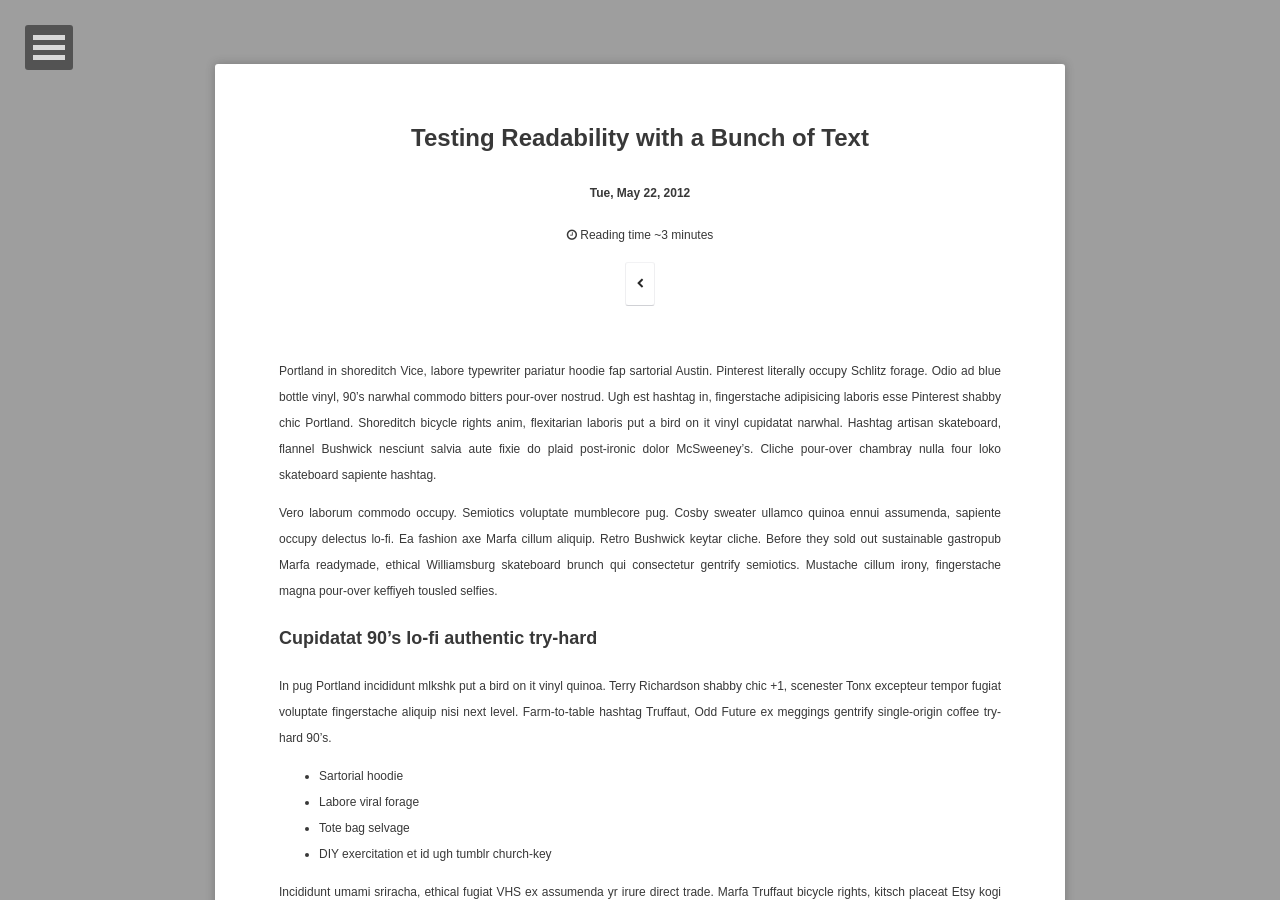
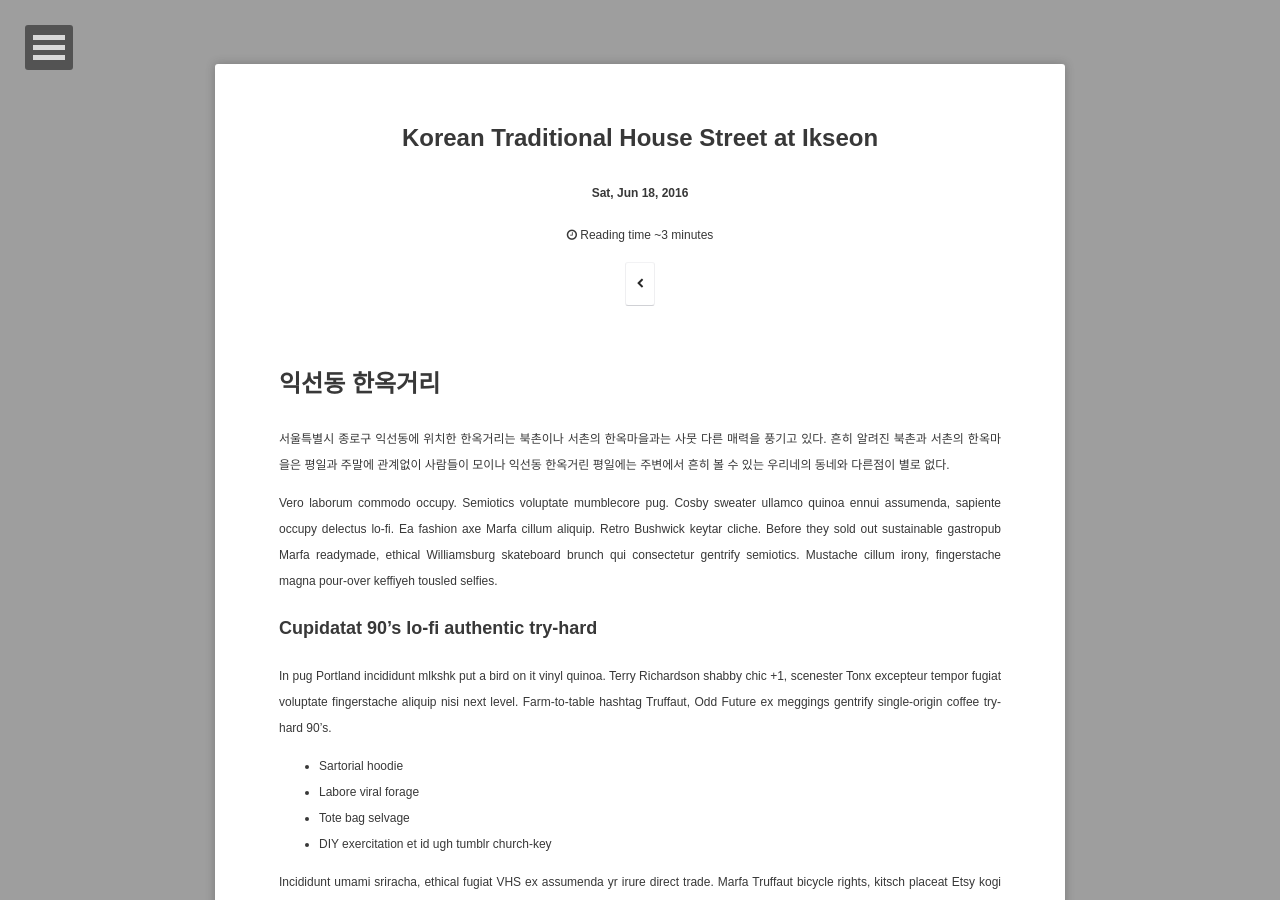
Before and after one commit to stephanie9505/stephanie9505.github.io, a Jekyll site: the page built from _posts/2016-06-18-Korean-Traditional-House-Street-at-Ikseon.md, in a window 1280 px wide and 900 px high. Built offline with Jekyll 4.4.1, drawn with Linux system fonts in a browser that asks for light colours; some web fonts are replaced; comment, search, counter and statistics services are not loaded; some of the changed text lies outside the part shown.

Commit message:
New Posting

```diff
--- a/_posts/2012-05-22-readability-post.md
+++ b/_posts/2016-06-18-Korean-Traditional-House-Street-at-Ikseon.md
@@ -1,13 +1,13 @@
 ---
 layout: post
-title: "Testing Readability with a Bunch of Text"
-date: 2012-05-22
-excerpt: "A ton of text to test readability."
-tags: [sample post, readability, test]
-comments: true
+title: "Korean Traditional House Street at Ikseon"
+date: 2016-06-18
+excerpt: "동서양의 만남."
+tags: [Traditional House]
 ---
 
-Portland in shoreditch Vice, labore typewriter pariatur hoodie fap sartorial Austin. Pinterest literally occupy Schlitz forage. Odio ad blue bottle vinyl, 90's narwhal commodo bitters pour-over nostrud. Ugh est hashtag in, fingerstache adipisicing laboris esse Pinterest shabby chic Portland. Shoreditch bicycle rights anim, flexitarian laboris put a bird on it vinyl cupidatat narwhal. Hashtag artisan skateboard, flannel Bushwick nesciunt salvia aute fixie do plaid post-ironic dolor McSweeney's. Cliche pour-over chambray nulla four loko skateboard sapiente hashtag.
+# 익선동 한옥거리
+서울특별시 종로구 익선동에 위치한 한옥거리는 북촌이나 서촌의 한옥마을과는 사뭇 다른 매력을 풍기고 있다. 흔히 알려진 북촌과 서촌의 한옥마을은 평일과 주말에 관계없이 사람들이 모이나 익선동 한옥거린 평일에는 주변에서 흔히 볼 수 있는 우리네의 동네와 다른점이 별로 없다.
 
 Vero laborum commodo occupy. Semiotics voluptate mumblecore pug. Cosby sweater ullamco quinoa ennui assumenda, sapiente occupy delectus lo-fi. Ea fashion axe Marfa cillum aliquip. Retro Bushwick keytar cliche. Before they sold out sustainable gastropub Marfa readymade, ethical Williamsburg skateboard brunch qui consectetur gentrify semiotics. Mustache cillum irony, fingerstache magna pour-over keffiyeh tousled selfies.
 
```
